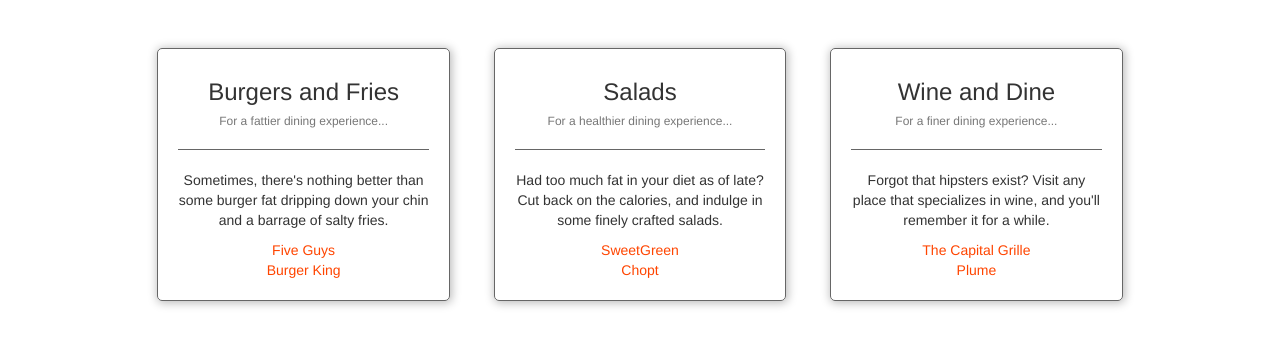
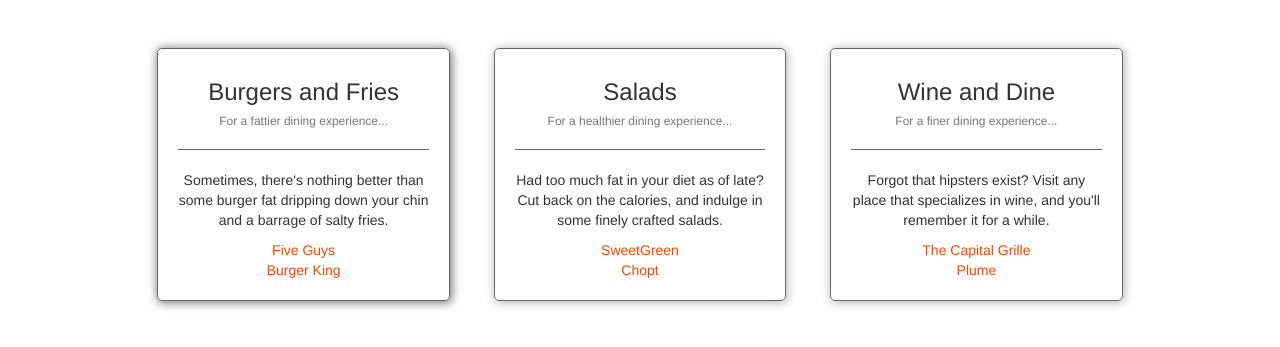
Before and after one commit to Lmcdono1/mini-project-landing, a plain HTML site: page index.html in a window 1280 px wide. In both pictures the pointer is over the element 303 px from the left and 1026 px from the top of the page. Shown: the part 852-1199 px from the top of the page. Drawn offline with nearby package versions, Linux system fonts and the light colour scheme; a web font is replaced by a local one.

Commit message:
card hover transitions

```diff
--- a/assets/css/main.css
+++ b/assets/css/main.css
@@ -99,6 +99,11 @@
     box-shadow: 1px 1px 10px 1px #bbb;
 }
 
+.card:hover {
+    box-shadow: 1px 1px 10px 1px #777;
+    transition: box-shadow 0.2s ease-in-out;
+}
+
 .card .card-title {
     font-size: 24px;
 }
```
